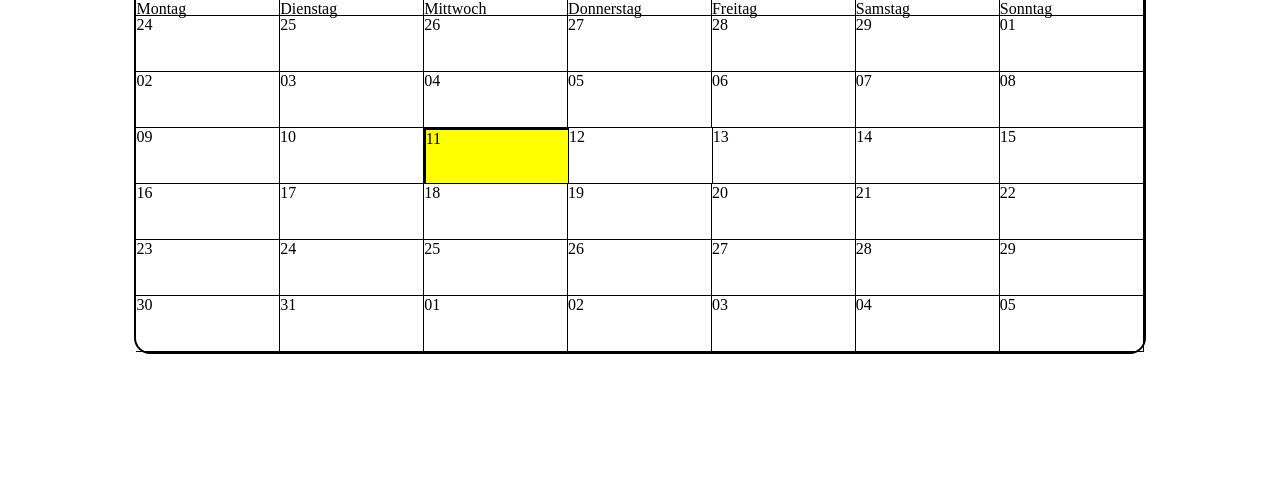
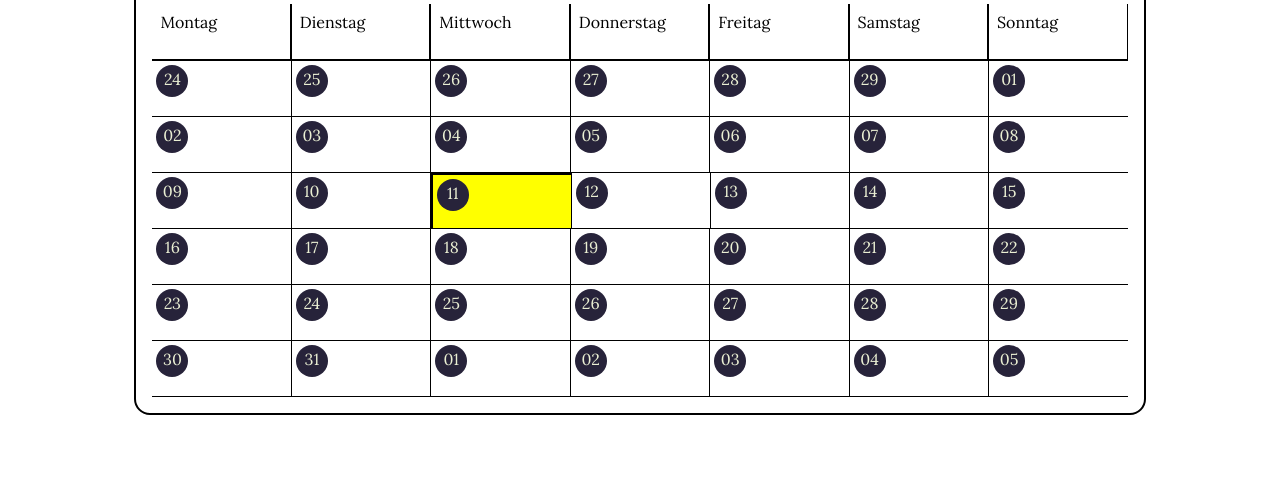
Before and after one commit to dennyscode/aironne-calendar, a website: page index.html in a window 1280 px wide. Shown: the part 323-800 px from the top of the page. Drawn offline with Linux system fonts and the light colour scheme.

Commit message:
styling wip

```diff
--- a/css/styles.css
+++ b/css/styles.css
@@ -1,10 +1,16 @@
 * { box-sizing: border-box }
 
 .calendar {
+    font-family: 'Lora', serif;
     width: 80%;
     margin: 2em auto;
+    padding: 1em;
     border: 2px solid black;
     border-radius: 1em;
+}
+
+#node_header_month {
+    text-align: center;
 }
 
 .month {
@@ -28,22 +34,49 @@
     justify-content: space-evenly
 }
 
-.weekday, .weekdays_header div {
+.weekday, .weekdays_header__item {
     flex-basis: 100%;
     border-right: .5px solid black;
     border-bottom: .5px solid black;
 }
+.weekday:last-child {
+    border-right: none !important;
+}
+
+.weekdays_header__item:last-child {
+    border-right: none !important;
+}
 
 .weekdays_header {
-    height: 2em;
+    align-items: flex-end;
 }
+
+
+
+.weekdays_header__item {}
 
 .weekday {
     -webkit-user-select: none;  /* Chrome all / Safari all */
     -moz-user-select: none;     /* Firefox all */
     -ms-user-select: none;      /* IE 10+ */
     user-select: none;          /* Likely future */
+    margin: 0;
+    padding: .5em 0 0 .5em;
     height: 3.5em;
+    position: relative;
+}
+
+.weekday__number {
+    color: #EAEFD3;
+    background-color: #27233A;
+    width: 32px;
+    height: 32px;
+    position: absolute;
+    top: 4px;
+    left: 4px;
+    border-radius: 50%;
+    padding: 4px;
+    text-align: center;
 }
 
 .today {
@@ -80,18 +113,18 @@
     height: 20em;
 }
 
-.weekday_sh {
+.weekday--sh {
     display: none;
 }
 
-.weekday_lg {
-    display: flex;
+.weekday--lg {
+    display: block;
 }
 @media only screen and (max-width: 750px) {
-    .weekday_sh {
-        display: flex;
+    .weekday--sh {
+        display: block;
     }
-    .weekday_lg {
+    .weekday--lg {
         display: none;
     }
 
--- a/index.html
+++ b/index.html
@@ -2,6 +2,7 @@
 <html>
   <head>
       <title>aironne calendar</title>
+      <link href="https://fonts.googleapis.com/css?family=Lora&display=swap" rel="stylesheet">
       <link rel="stylesheet" type="text/css" href="/css/styles.css" media="screen" />
     </head>
   <body>
--- a/scripts/aironne.js
+++ b/scripts/aironne.js
@@ -274,6 +274,7 @@ function show_calendar(input_date) {
     let node_day;
     let node_day_string;
     if (set_weekday_view === "number") {
+
         let node_header_month = document.createElement("h2");
         node_header_month.setAttribute("id", "node_header_month");
         node_header_month.textContent = months[date.getMonth()] + " " + date.getFullYear();
@@ -282,12 +283,13 @@ function show_calendar(input_date) {
         node_header.setAttribute("class", "weekdays_header")
         for (let i in weekdays) {
             let node_header_element = document.createElement("div");
+                node_header_element.setAttribute("class", "weekdays_header__item")
                 let node_header_element__longVersion = document.createElement("p");
-                node_header_element__longVersion.setAttribute("class", "weekday_lg");
+                node_header_element__longVersion.setAttribute("class", "weekday weekday--lg");
                 node_header_element__longVersion.textContent = capitalize(weekdays[i]);
                 node_header_element.appendChild(node_header_element__longVersion);
                 let node_header_element__shortVersion = document.createElement("p");
-                node_header_element__shortVersion.setAttribute("class", "weekday_sh");
+                node_header_element__shortVersion.setAttribute("class", "weekday weekday--sh");
                 node_header_element__shortVersion.textContent = capitalize(weekdays_short[i]);
                 node_header_element.appendChild(node_header_element__shortVersion);
 
@@ -323,8 +325,10 @@ function show_calendar(input_date) {
             node_day.addEventListener("click", function() { calendar_pick_date(this) })
             node_day.addEventListener("mouseup", function() {calendar_ev_mouseup(this)})
             node_day.addEventListener("mousedown", function() {calendar_ev_mousedown(this)})
-
-            node_day.textContent = format_two_digit(startdate.getDate());
+            let node_day__number = document.createElement("div");
+                node_day__number.textContent = format_two_digit(startdate.getDate());
+                node_day__number.setAttribute("class", "weekday__number");
+            node_day.appendChild(node_day__number);
             if (calstart == true) {
                 if (startdate.getFullYear() == input_date.getFullYear() && startdate.getMonth() == input_date.getMonth() && startdate.getDate() == input_date.getDate() && startdate.getFullYear() == new Date().getFullYear() && startdate.getMonth() == new Date().getMonth() && startdate.getDate() == new Date().getDate()) {
                     node_day.setAttribute("class", "weekday active_day today");
```
